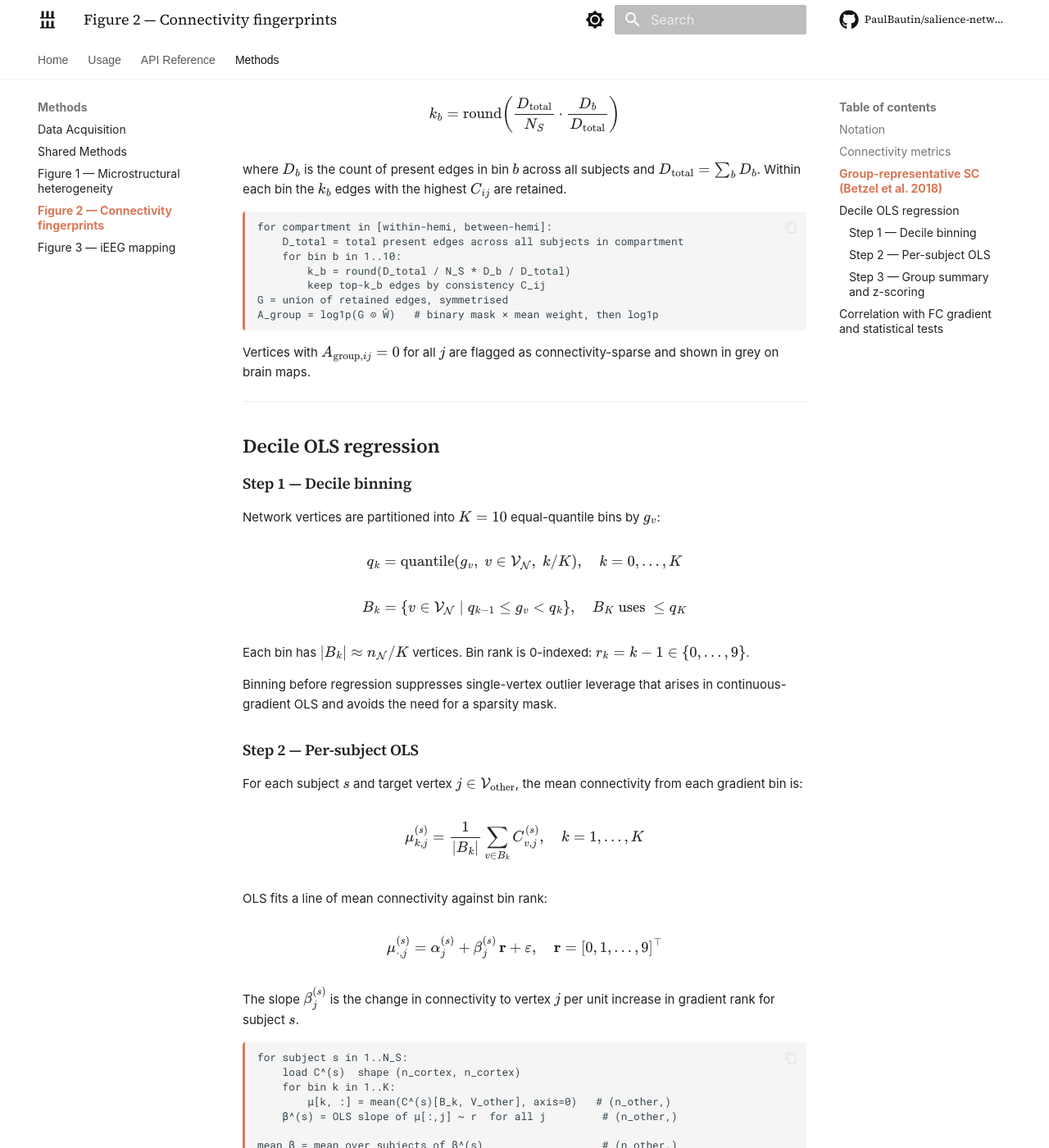
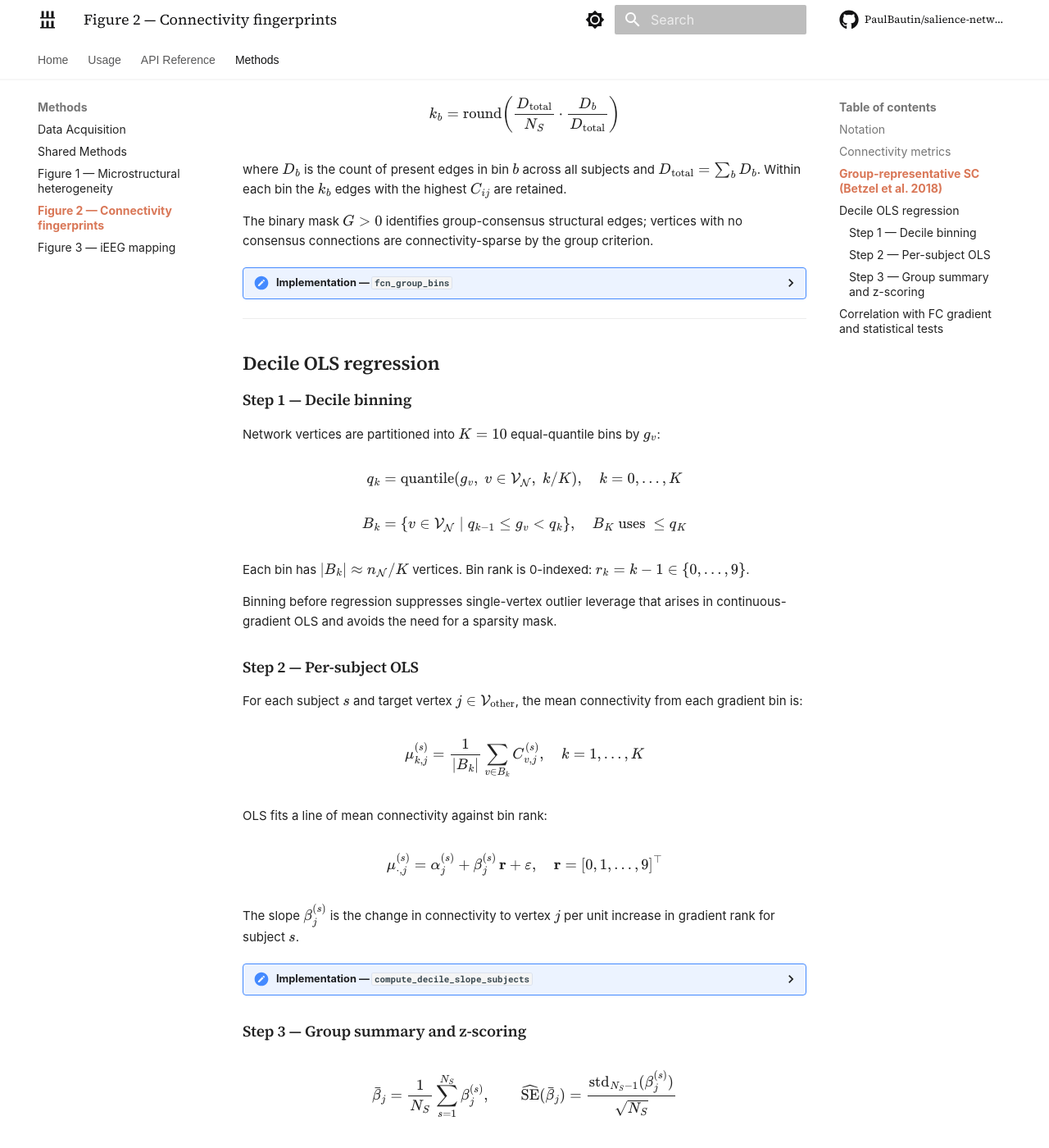
Before and after one commit to PaulBautin/salience-network-multiscale-switch, an MkDocs documentation site: the page built from docs/methods/figure_2.md, in a window 1280 px wide and 1400 px high, scrolled down 1789 px. Shown: the whole window at 82% size. Built offline with MkDocs 1.6.1 and Material for MkDocs 9.7.7, drawn with Linux system fonts in a browser that asks for light colours; some web fonts are replaced; comment, search, counter and statistics services are not loaded; some of the changed lines change nothing that is shown; some of the changed text lies outside the part shown.

Commit message:
Use real code instead of pseudo code in docs

````diff
--- a/docs/methods/figure_2.md
+++ b/docs/methods/figure_2.md
@@ -80,18 +80,57 @@
 $D_{\text{total}} = \sum_b D_b$. Within each bin the $k_b$ edges with the highest
 $C_{ij}$ are retained.
 
-```
-for compartment in [within-hemi, between-hemi]:
-    D_total = total present edges across all subjects in compartment
-    for bin b in 1..10:
-        k_b = round(D_total / N_S * D_b / D_total)
-        keep top-k_b edges by consistency C_ij
-G = union of retained edges, symmetrised
-A_group = log1p(G ⊙ W̄)   # binary mask × mean weight, then log1p
+The binary mask $G > 0$ identifies group-consensus structural edges; vertices
+with no consensus connections are connectivity-sparse by the group criterion.
+
+<details>
+<summary>Implementation — <code>fcn_group_bins</code></summary>
+
+```python
+def fcn_group_bins(adj, dist, hemiid, nbins):
+    if hemiid.ndim == 1:
+        hemiid = hemiid[:, np.newaxis]
+    n, nsub = adj.shape[0], adj.shape[-1]
+    nonzero_dist = dist[np.nonzero(dist)]
+    distbins = np.linspace(nonzero_dist.min(), nonzero_dist.max(), nbins + 1)
+    distbins[-1] += 1
+
+    C = np.sum(adj > 0, axis=2)
+    W = np.sum(adj, axis=2) / np.where(C > 0, C, np.nan)
+    W = np.nan_to_num(W, nan=0.0)
+
+    inter_hemi_mask = np.dot(hemiid, ~hemiid.T)
+    inter_hemi_mask = np.logical_or(inter_hemi_mask, inter_hemi_mask.T)
+
+    Grp = np.zeros((n, n, 2))
+    for j in range(2):                             # j=0: between-hemi, j=1: within-hemi
+        inter_hemi = ~inter_hemi_mask if j else inter_hemi_mask
+        m = dist * inter_hemi
+        D = (adj > 0) * (dist * np.triu(inter_hemi))[..., np.newaxis]
+        D = D[np.nonzero(D)]
+        if len(D) == 0:
+            continue
+        tgt = len(D) / nsub                        # average edges per subject
+
+        G = np.zeros((n, n))
+        for i_bin in range(nbins):
+            mask = np.where(np.triu(
+                (m >= distbins[i_bin]) & (m < distbins[i_bin + 1]), 1))
+            if len(mask[0]) == 0:
+                continue
+            n_D_bin = np.sum((D >= distbins[i_bin]) & (D < distbins[i_bin + 1]))
+            frac = int(np.round(tgt * n_D_bin / len(D)))
+            c = C[mask]
+            idx = np.argsort(c)[::-1]
+            G[mask[0][idx[:frac]], mask[1][idx[:frac]]] = 1
+        Grp[:, :, j] = G
+
+    G = np.sum(Grp, 2)
+    G = G + G.T
+    return G
 ```
 
-Vertices with $A_{\text{group},ij} = 0$ for all $j$ are flagged as connectivity-sparse
-and shown in grey on brain maps.
+</details>
 
 ---
 
@@ -125,16 +164,53 @@
 The slope $\beta^{(s)}_j$ is the change in connectivity to vertex $j$ per unit
 increase in gradient rank for subject $s$.
 
+<details>
+<summary>Implementation — <code>compute_decile_slope_subjects</code></summary>
+
+```python
+def compute_decile_slope_subjects(files, gradient_values_cortex,
+                                  network_mask_cortex, other_idx_cortex,
+                                  df_yeo_surf_5k, n_bins=10,
+                                  split_hemi=False, log_transform=False):
+    cortex_mask = df_yeo_surf_5k["hemisphere"].notna().values
+    hemi = df_yeo_surf_5k.loc[cortex_mask, "hemisphere"].values
+    n_other = int(other_idx_cortex.sum())
+    bin_masks = compute_decile_bins(gradient_values_cortex, network_mask_cortex, n_bins)
+    x_rank = np.arange(n_bins, dtype=float)
+
+    subject_slopes = []
+    for f in files:
+        data = nib.load(f).darrays[0].data.astype(float)
+        data = data[np.ix_(cortex_mask, cortex_mask)]
+        data = np.triu(data, 1) + data.T
+        data[data == 0] = np.nan
+        if split_hemi:
+            same_hemi = hemi[:, None] == hemi[None, :]
+            data[~same_hemi] = np.nan
+        if log_transform:
+            data = np.log1p(np.maximum(data, 0))
+
+        bin_means = np.full((n_bins, n_other), np.nan)
+        for k, bm in enumerate(bin_masks):
+            if bm.any():
+                bin_means[k] = np.nanmean(data[np.ix_(bm, other_idx_cortex)], axis=0)
+
+        slopes = np.full(n_other, np.nan)
+        for j in range(n_other):
+            col = bin_means[:, j]
+            valid = ~np.isnan(col)
+            if valid.sum() >= 2:
+                slopes[j] = np.polyfit(x_rank[valid], col[valid], 1)[0]
+        subject_slopes.append(slopes)
+
+    arr = np.stack(subject_slopes, axis=0)
+    mean_slopes = np.nanmean(arr, axis=0)
+    n_valid = (~np.isnan(arr)).sum(axis=0).astype(float)
+    se_slopes = np.nanstd(arr, axis=0, ddof=1) / np.sqrt(np.maximum(n_valid, 1))
+    return mean_slopes, se_slopes
 ```
-for subject s in 1..N_S:
-    load C^(s)  shape (n_cortex, n_cortex)
-    for bin k in 1..K:
-        μ[k, :] = mean(C^(s)[B_k, V_other], axis=0)   # (n_other,)
-    β^(s) = OLS slope of μ[:,j] ~ r  for all j         # (n_other,)
 
-mean_β = mean over subjects of β^(s)                   # (n_other,)
-SE_β   = std(β^(s), ddof=1) / sqrt(N_S)               # (n_other,)
-```
+</details>
 
 ### Step 3 — Group summary and z-scoring
 
````
